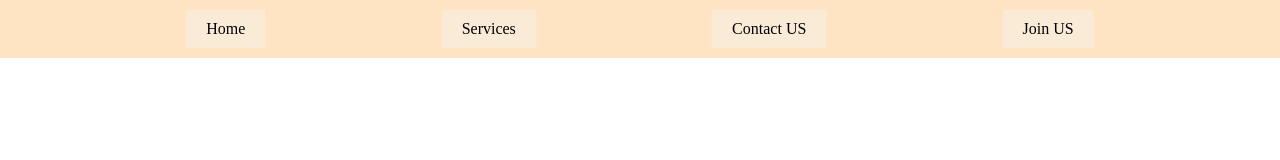
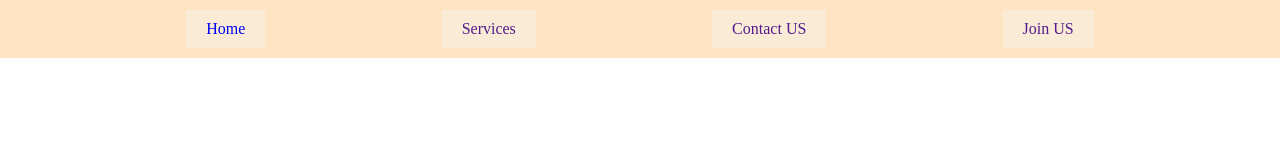
Before and after one commit to codenano077/project2, a plain HTML site: page index.html in a window 1280 px wide. Drawn offline with Linux system fonts and the light colour scheme.

Commit message:
navbar v1.0.0.2

```diff
--- a/index.html
+++ b/index.html
@@ -10,10 +10,10 @@
   <body>
     <nav>
       <ul>
-        <li>Home</li>
-        <li>Services</li>
-        <li>Contact US</li>
-        <li>Join US</li>
+        <a href="https://www.youtube.com/"><li>Home</li></a>
+        <a href=""><li>Services</li></a>
+        <a href=""><li>Contact US</li></a>
+        <a href=""><li>Join US</li></a>
       </ul>
     </nav>
   </body>
```
